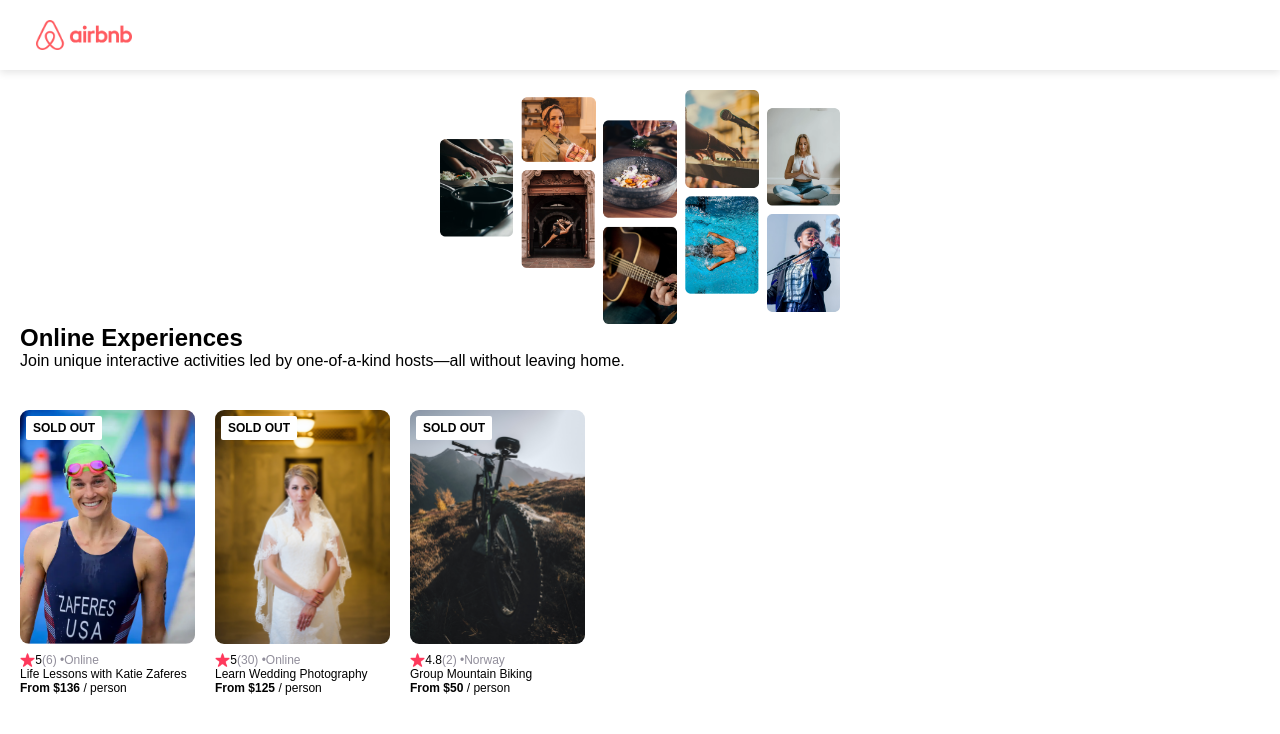
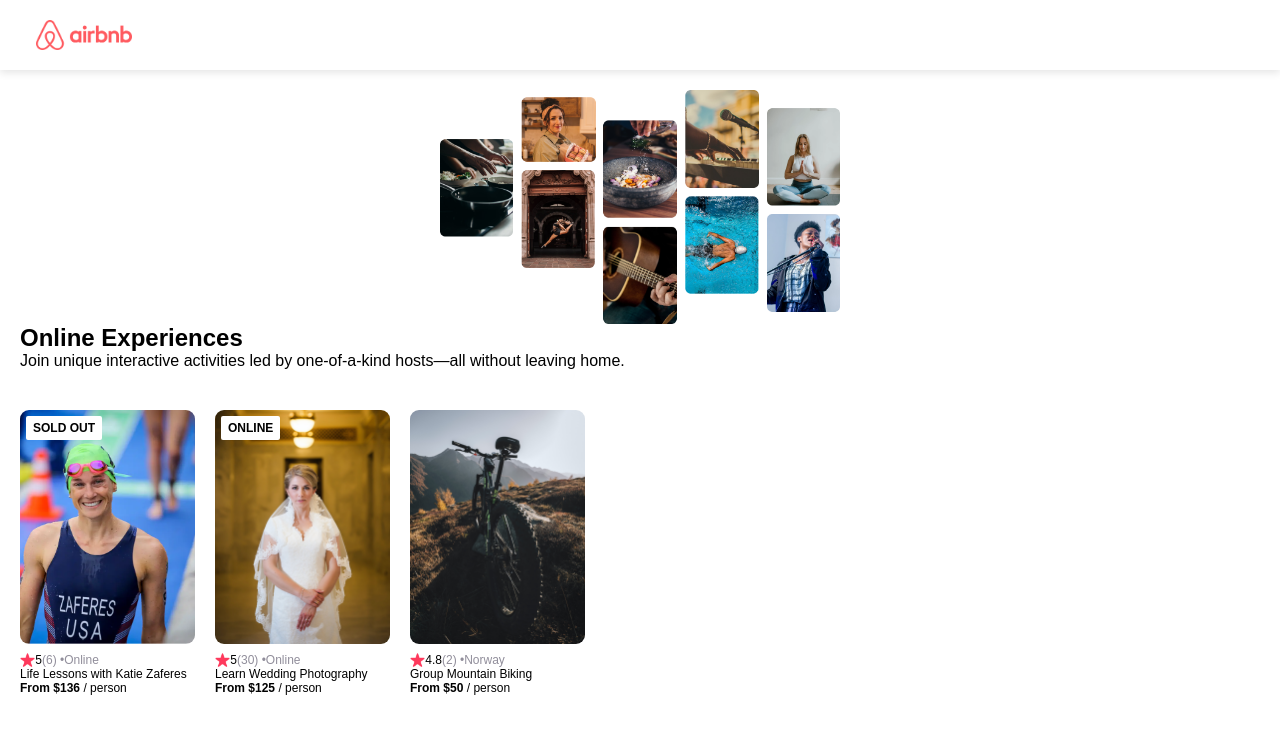
Before and after one commit to jjconway23/airbnb-clone, a React (Create React App) app: page / in a window 1280 px wide. Shown: the top 734 px of the page. Built offline with nearby package versions, Linux system fonts and the light colour scheme; the HTML template or start-up script is replaced by a standard one.

Commit message:
conditionally render badge text

```diff
--- a/src/components/Card/Card.js
+++ b/src/components/Card/Card.js
@@ -3,10 +3,19 @@
 
 
 
-export default function Card({img,rating,reviewCount,location,title,price}){
+export default function Card({img,rating,reviewCount,location,title,price, openSpots}){
+
+    let badgeText
+    if (openSpots === 0){
+        badgeText = "SOLD OUT"
+    }
+    else if (location === "Online"){
+        badgeText = "ONLINE"
+    }
+
     return (
         <div className="card">
-            <div className="card-badge">SOLD OUT</div>
+            {badgeText && <div className="card-badge">{badgeText}</div>}
             <img src={img} className="card-image"/>
             <div className="card-stats">
                 <img className="card-star" src={star} />
```
